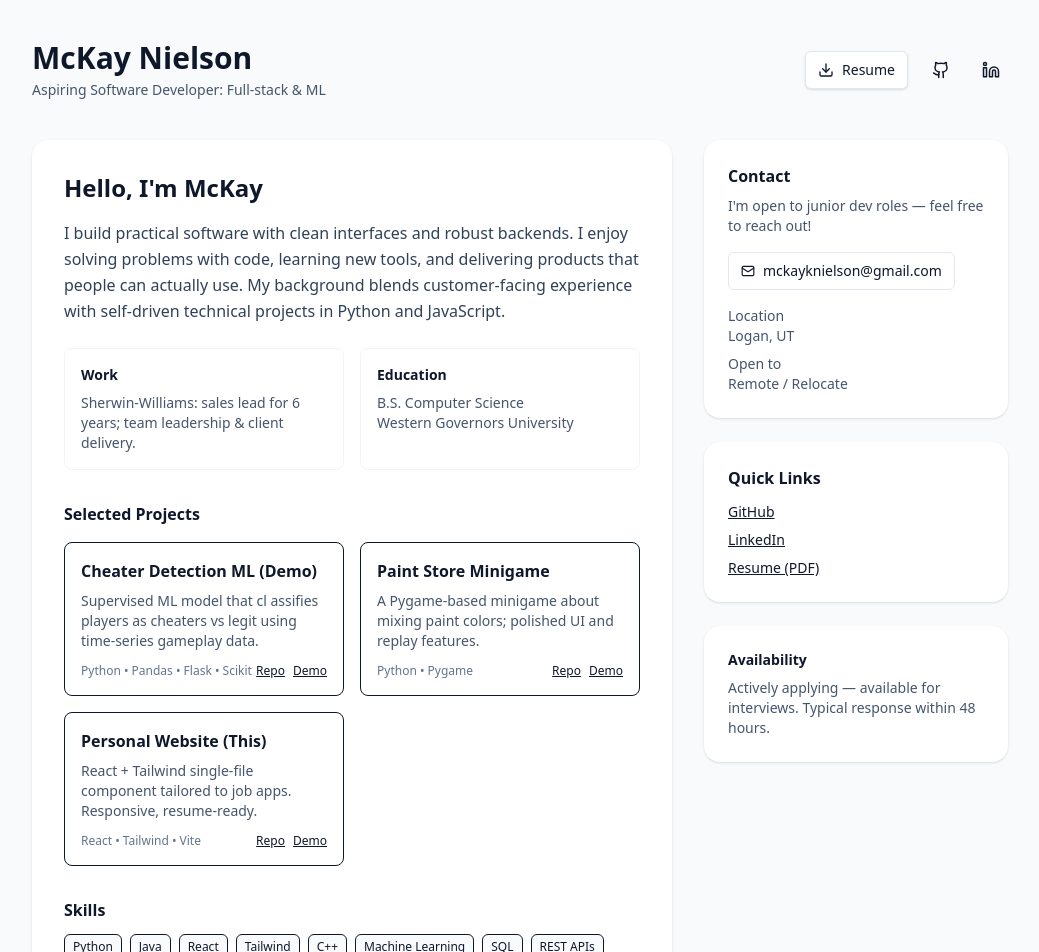
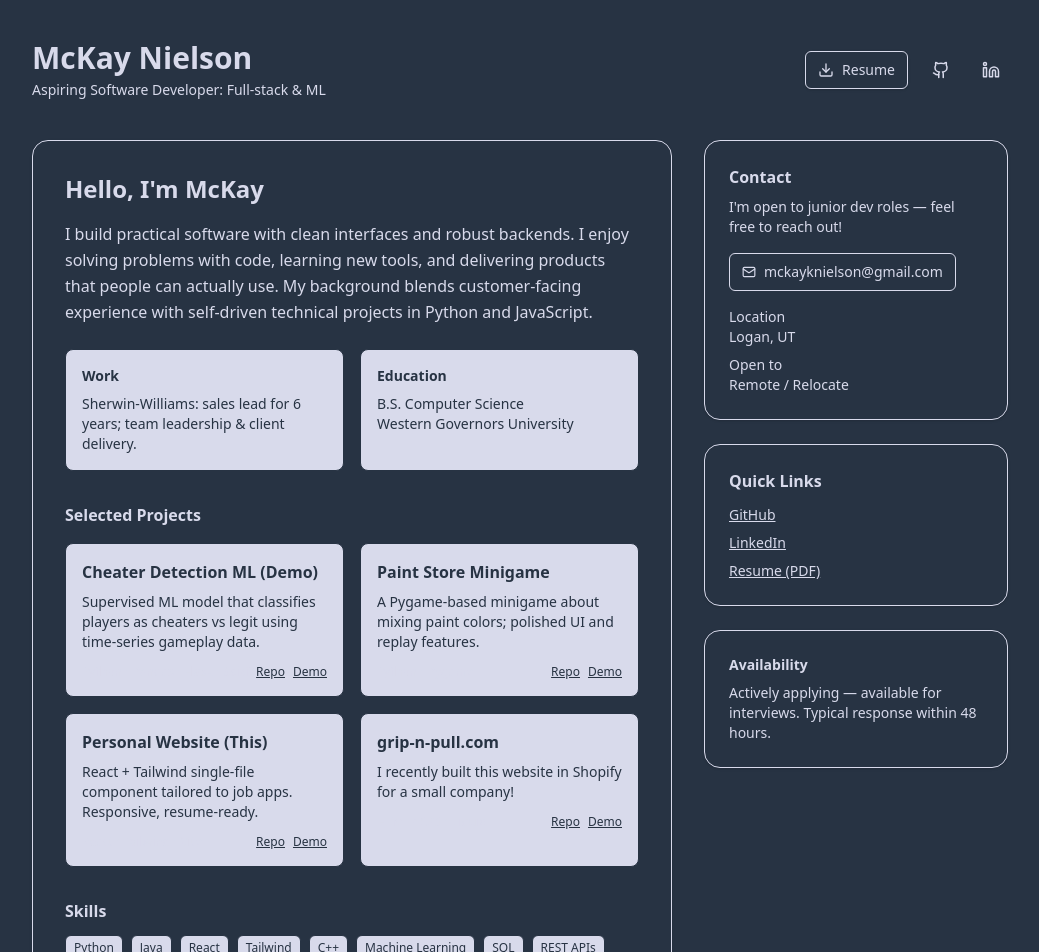
Before and after one commit to mckaykn/HireMcKayWebsite, a React (Vite) app: page / in a window 1280 px wide. Shown: the top 952 px of the page, without its empty margins (120-1159 px from the left). Built offline with nearby package versions, Linux system fonts and the light colour scheme.

Commit message:
Changed Colors

```diff
--- a/src/components/Portfolio.jsx
+++ b/src/components/Portfolio.jsx
@@ -4,7 +4,7 @@ import { Github, Linkedin, Mail, Download } from "lucide-react";
 const projects = [
   {
     title: "Cheater Detection ML (Demo)",
-    desc: "Supervised ML model that cl  assifies players as cheaters vs legit using time-series gameplay data.",
+    desc: "Supervised ML model that classifies players as cheaters vs legit using time-series gameplay data.",
     tech: ["Python", "Pandas", "Flask", "Scikit"],
     repo: "https://github.com/mckaykn/capstone",
     demo: "#",
@@ -23,24 +23,31 @@ const projects = [
     repo: "https://github.com/mckaykn/HireMcKayWebsite",
     demo: "#",
   },
+  {
+    title: "grip-n-pull.com",
+    desc: "I recently built this website in Shopify for a small company!",
+    tech: ["HTML", "CSS", "Liquid"],
+    link: "https://grip-n-pull.com/",
+    demo: "https://grip-n-pull.com/",
+  },
 ];
 
 export default function Portfolio() {
   return (
-    <div className="min-h-screen bg-gray-50 text-slate-900 antialiased">
+    <div className="min-h-screen bg-custom1 text-custom3 antialised">
       <header className="max-w-5xl mx-auto px-6 py-10 flex items-center justify-between">
         <div>
-          <h1 className="text-3xl font-extrabold">McKay Nielson</h1>
-          <p className="mt-1 text-sm text-slate-600">Aspiring Software Developer: Full-stack & ML</p>
+          <h1 className="text-3xl font-extrabold text-custom3">McKay Nielson</h1>
+          <p className="mt-1 text-sm text-custom3">Aspiring Software Developer: Full-stack & ML</p>
         </div>
         <nav className="flex items-center gap-4">
-          <a href="/MCKAY NIELSON Software Engineer Resume.pdf" className="inline-flex items-center gap-2 px-3 py-2 rounded-md border border-slate-200 bg-white shadow-sm text-sm">
+          <a href="/MCKAY NIELSON Software Engineer Resume.pdf" className="inline-flex items-center gap-2 px-3 py-2 rounded-md border border-custom3 bg-custom1 shadow-sm text-sm hover:bg-custom2">
             <Download size={16} /> Resume
           </a>
-          <a href="https://github.com/mckaykn" aria-label="GitHub" className="p-2 rounded-md hover:bg-slate-100">
+          <a href="https://github.com/mckaykn" aria-label="GitHub" className="p-2 rounded-md hover:bg-custom2">
             <Github size={18} />
           </a>
-          <a href="https://www.linkedin.com/in/mckay-nielson-871518325/" aria-label="LinkedIn" className="p-2 rounded-md hover:bg-slate-100">
+          <a href="https://www.linkedin.com/in/mckay-nielson-871518325/" aria-label="LinkedIn" className="p-2 rounded-md hover:bg-custom2">
             <Linkedin size={18} />
           </a>
         </nav>
@@ -48,22 +55,22 @@ export default function Portfolio() {
 
       <main className="max-w-5xl mx-auto px-6 pb-20">
         <section className="grid md:grid-cols-3 gap-8 items-start">
-          <div className="md:col-span-2 bg-white rounded-2xl p-8 shadow">
-            <h2 className="text-2xl font-bold">Hello, I'm McKay</h2>
-            <p className="mt-4 text-slate-700 leading-relaxed">
+          <div className="md:col-span-2 bg-custom1 border border-custom3 rounded-2xl p-8 shadow">
+            <h2 className="text-2xl font-bold text-custom3">Hello, I'm McKay</h2>
+            <p className="mt-4 text-custom3 leading-relaxed">
               I build practical software with clean interfaces and robust backends. I enjoy solving problems with code, learning new tools, and delivering
               products that people can actually use. My background blends customer-facing experience with self-driven technical projects in Python and
               JavaScript.
             </p>
 
             <div className="mt-6 grid sm:grid-cols-2 gap-4">
-              <div className="rounded-lg border border-slate-100 p-4">
-                <h3 className="text-sm font-semibold">Work</h3>
-                <p className="mt-2 text-sm text-slate-600">Sherwin-Williams: sales lead for 6 years; team leadership & client delivery.</p>
+              <div className="rounded-lg border border-custom1 p-4 text-custom1 bg-custom3">
+                <h3 className="text-sm font-semibold ">Work</h3>
+                <p className="mt-2 text-sm text-custom1">Sherwin-Williams: sales lead for 6 years; team leadership & client delivery.</p>
               </div>
-              <div className="rounded-lg border border-slate-100 p-4">
+              <div className="rounded-lg border border-custom1 text-custom1 p-4 bg-custom3">
                 <h3 className="text-sm font-semibold">Education</h3>
-                <p className="mt-2 text-sm text-slate-600">B.S. Computer Science<br></br>Western Governors University</p>
+                <p className="mt-2 text-sm">B.S. Computer Science<br></br>Western Governors University</p>
               </div>
             </div>
 
@@ -71,11 +78,11 @@ export default function Portfolio() {
               <h3 className="font-semibold">Selected Projects</h3>
               <div className="mt-4 grid md:grid-cols-2 gap-4">
                 {projects.map((p) => (
-                  <article key={p.title} className="p-4 border rounded-lg bg-white">
+                  <article key={p.title} className="p-4 border border-custom1 text-custom1 rounded-lg bg-custom3">
                     <h4 className="font-semibold">{p.title}</h4>
-                    <p className="mt-2 text-sm text-slate-600">{p.desc}</p>
+                    <p className="mt-2 text-sm text-custom1">{p.desc}</p>
                     <div className="mt-3 flex items-center justify-between">
-                      <div className="text-xs text-slate-500">{p.tech.join(" • ")}</div>
+                      <div className="text-xs text-custom3">{p.tech.join(" • ")}</div>
                       <div className="flex items-center gap-2">
                         <a href={p.repo} className="text-xs underline">Repo</a>
                         <a href={p.demo} className="text-xs underline">Demo</a>
@@ -90,24 +97,24 @@ export default function Portfolio() {
               <h3 className="font-semibold">Skills</h3>
               <div className="mt-3 flex flex-wrap gap-2">
                 {["Python", "Java", "React", "Tailwind", "C++", "Machine Learning", "SQL", "REST APIs"].map((s) => (
-                  <span key={s} className="text-xs px-2 py-1 rounded-md border bg-slate-50">{s}</span>
+                  <span key={s} className="text-xs px-2 py-1 rounded-md text-custom1 border bg-custom3">{s}</span>
                 ))}
               </div>
             </div>
           </div>
 
           <aside className="space-y-6">
-            <div className="p-6 rounded-2xl bg-white shadow">
+            <div className="p-6 rounded-2xl bg-custom1 border border-custom3 shadow">
               <h3 className="font-semibold">Contact</h3>
-              <p className="mt-2 text-sm text-slate-600">I'm open to junior dev roles — feel free to reach out!</p>
+              <p className="mt-2 text-sm text-custom3">I'm open to junior dev roles — feel free to reach out!</p>
 
               <div className="mt-4 flex gap-2">
-                <a href="mailto:mckayknielson@gmail.com" className="inline-flex items-center gap-2 px-3 py-2 rounded-md border border-slate-200 bg-white text-sm">
+                <a href="mailto:mckayknielson@gmail.com" className="inline-flex items-center gap-2 px-3 py-2 rounded-md border border-custom3 bg-custom1 text-sm hover:bg-custom3 hover:text-custom1">
                   <Mail size={14} /> mckayknielson@gmail.com
                 </a>
               </div>
 
-              <dl className="mt-4 text-sm text-slate-600">
+              <dl className="mt-4 text-sm text-custom3">
                 <div>
                   <dt className="font-medium">Location</dt>
                   <dd>Logan, UT</dd>
@@ -119,7 +126,7 @@ export default function Portfolio() {
               </dl>
             </div>
 
-            <div className="p-6 rounded-2xl bg-white shadow">
+            <div className="p-6 rounded-2xl bg-custom1 border border-custom3 shadow">
               <h3 className="font-semibold">Quick Links</h3>
               <ul className="mt-3 space-y-2 text-sm">
                 <li>
@@ -134,17 +141,17 @@ export default function Portfolio() {
               </ul>
             </div>
 
-            <div className="p-6 rounded-2xl bg-white shadow text-sm">
+            <div className="p-6 rounded-2xl bg-custom1 shadow text-sm border border-custom3">
               <h3 className="font-semibold">Availability</h3>
-              <p className="mt-2 text-slate-600">Actively applying — available for interviews. Typical response within 48 hours.</p>
+              <p className="mt-2 text-custom3">Actively applying — available for interviews. Typical response within 48 hours.</p>
             </div>
           </aside>
         </section>
 
         <section className="mt-12">
-          <div className="rounded-xl bg-gradient-to-r from-white to-slate-50 p-6">
+          <div className="rounded-xl bg-custom1 p-6 border border-custom3">
             <h3 className="text-lg font-semibold">Notes for Recruiters</h3>
-            <p className="mt-2 text-sm text-slate-600">
+            <p className="mt-2 text-sm text-custom3">
               If you'd like a technical walkthrough, I can demo my JavaFX project, ML classifier, or talk through architecture decisions. Resume and
               project links above.
             </p>
@@ -153,7 +160,7 @@ export default function Portfolio() {
       </main>
 
       <footer className="border-t py-6 mt-12">
-        <div className="max-w-5xl mx-auto px-6 flex items-center justify-between text-sm text-slate-600">
+        <div className="max-w-5xl mx-auto px-6 flex items-center justify-between text-sm text-custom3">
           <div>© {new Date().getFullYear()} McKay Nielson</div>
           <div className="flex items-center gap-4">
             <a href="https://github.com/mckaykn" className="flex items-center gap-2">
--- a/src/index.css
+++ b/src/index.css
@@ -4,5 +4,16 @@
 @tailwind utilites;
 
 body {
-  @apply bg-gray-50 text-slate-900;
+  /*@apply bg-gray-900 text-slate-900;*/
 }
+@theme {
+  --color-custom1: #273343;
+  --color-custom2: #9197ae;
+  --color-custom3: #d8daeb;
+  /* #002642;#840032;#E59500; RedBlueOrange first schema*/
+  /* #273043;#9197ae;#eff6ee Gray Minimalist Serenity 1*/
+  /*5a5353 a07178 e6ccbe Misty Rosewood 1*/
+  /*#32325c #8a3d3d; #FFFDF0;*/
+  /*#302323; 755151 #e6ccbe 1*/
+  /*#174A34; 527F6B #bff2dd 1*/
+}
```
